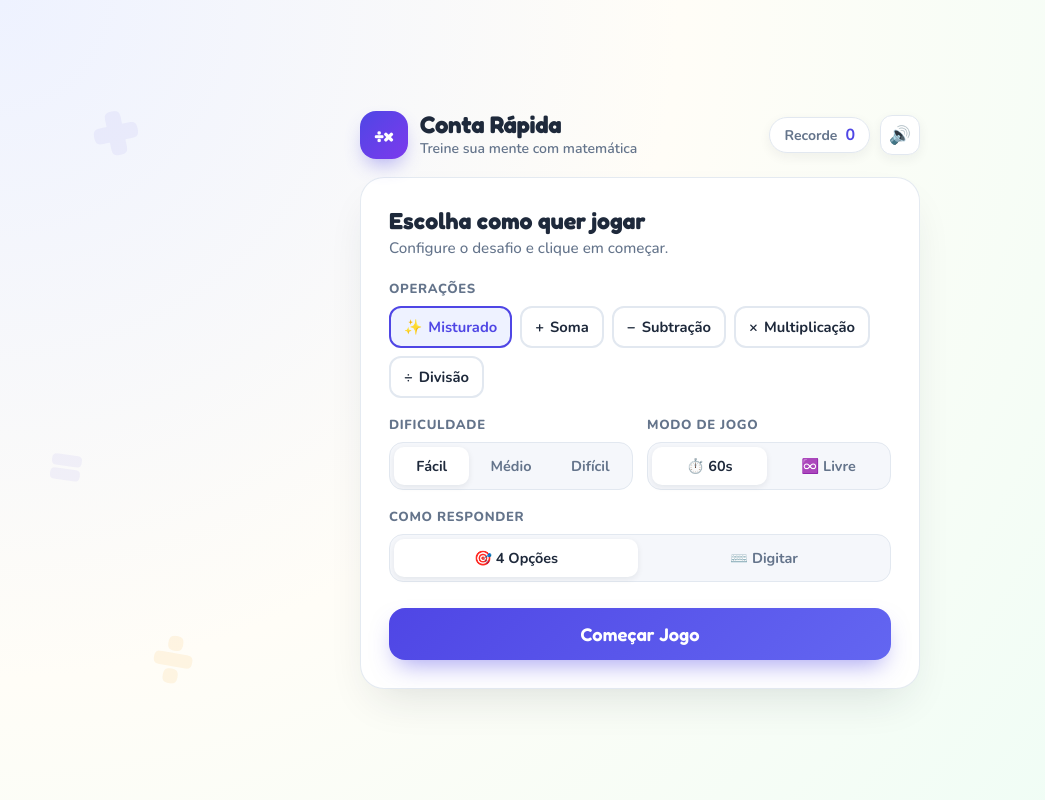
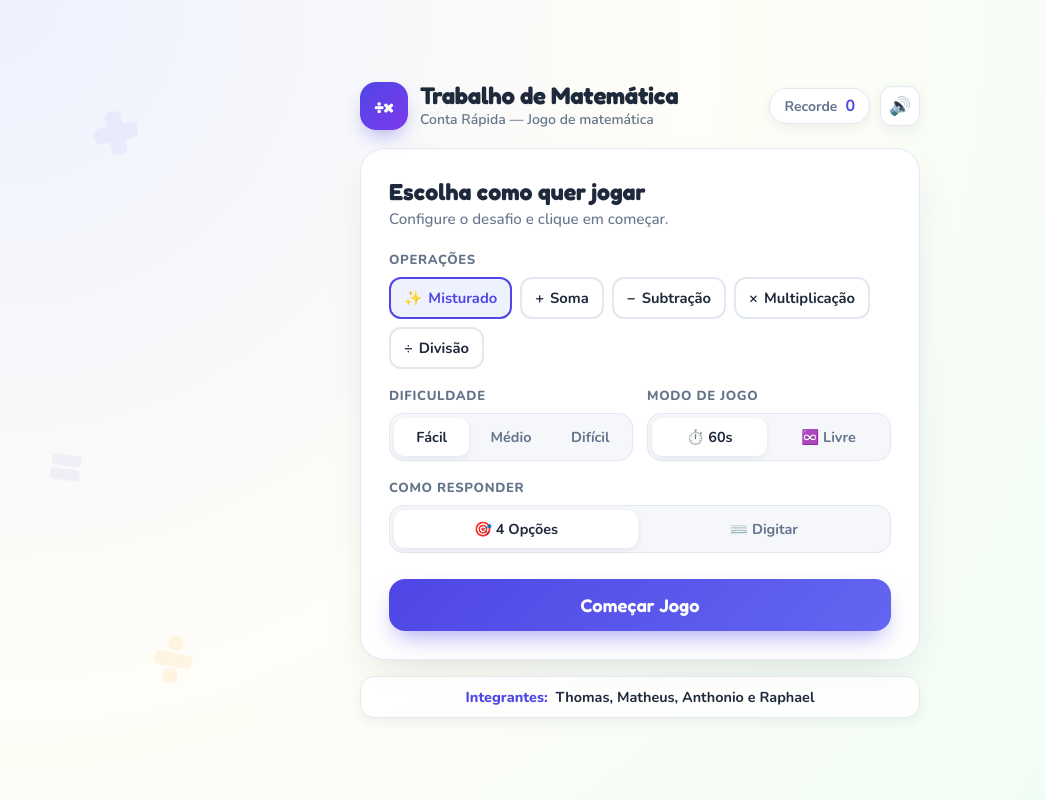
Before and after one commit to Bobby1327/math, a plain HTML site: page index.html in a window 1280 px wide. Shown: the whole page, without its empty margins (0-1045 px from the left). Drawn offline with nearby package versions, Linux system fonts and the light colour scheme.

Commit message:
Update title to Trabalho de Matemática and add group members

```diff
--- a/index.html
+++ b/index.html
@@ -3,7 +3,7 @@
 <head>
   <meta charset="UTF-8" />
   <meta name="viewport" content="width=device-width, initial-scale=1.0" />
-  <title>Conta Rápida — Jogo de Matemática</title>
+  <title>Trabalho de Matemática</title>
   <link rel="preconnect" href="https://fonts.googleapis.com" />
   <link rel="preconnect" href="https://fonts.gstatic.com" crossorigin />
   <link
@@ -26,8 +26,8 @@
       <div class="brand">
         <div class="brand-badge" aria-hidden="true">÷×</div>
         <div>
-          <h1 class="brand-title">Conta Rápida</h1>
-          <p class="brand-subtitle">Treine sua mente com matemática</p>
+          <h1 class="brand-title">Trabalho de Matemática</h1>
+          <p class="brand-subtitle">Conta Rápida — Jogo de matemática</p>
         </div>
       </div>
 
@@ -232,6 +232,11 @@
         </button>
       </div>
     </section>
+
+    <footer class="credits-footer">
+      <span class="credits-label">Integrantes:</span>
+      <span class="credits-names">Thomas, Matheus, Anthonio e Raphael</span>
+    </footer>
   </main>
 
   <script src="script.js"></script>
--- a/styles.css
+++ b/styles.css
@@ -657,6 +657,29 @@ body {
   display: none !important;
 }
 
+.credits-footer {
+  margin-top: 16px;
+  text-align: center;
+  font-size: 0.9rem;
+  color: var(--ink-muted);
+  background: rgba(255, 255, 255, 0.78);
+  border: 1px solid var(--border);
+  border-radius: 14px;
+  padding: 10px 16px;
+  box-shadow: var(--shadow-sm);
+}
+
+.credits-label {
+  font-weight: 800;
+  color: var(--primary);
+  margin-right: 4px;
+}
+
+.credits-names {
+  font-weight: 700;
+  color: var(--ink);
+}
+
 @media (max-width: 520px) {
   .card {
     padding: 20px;
```
